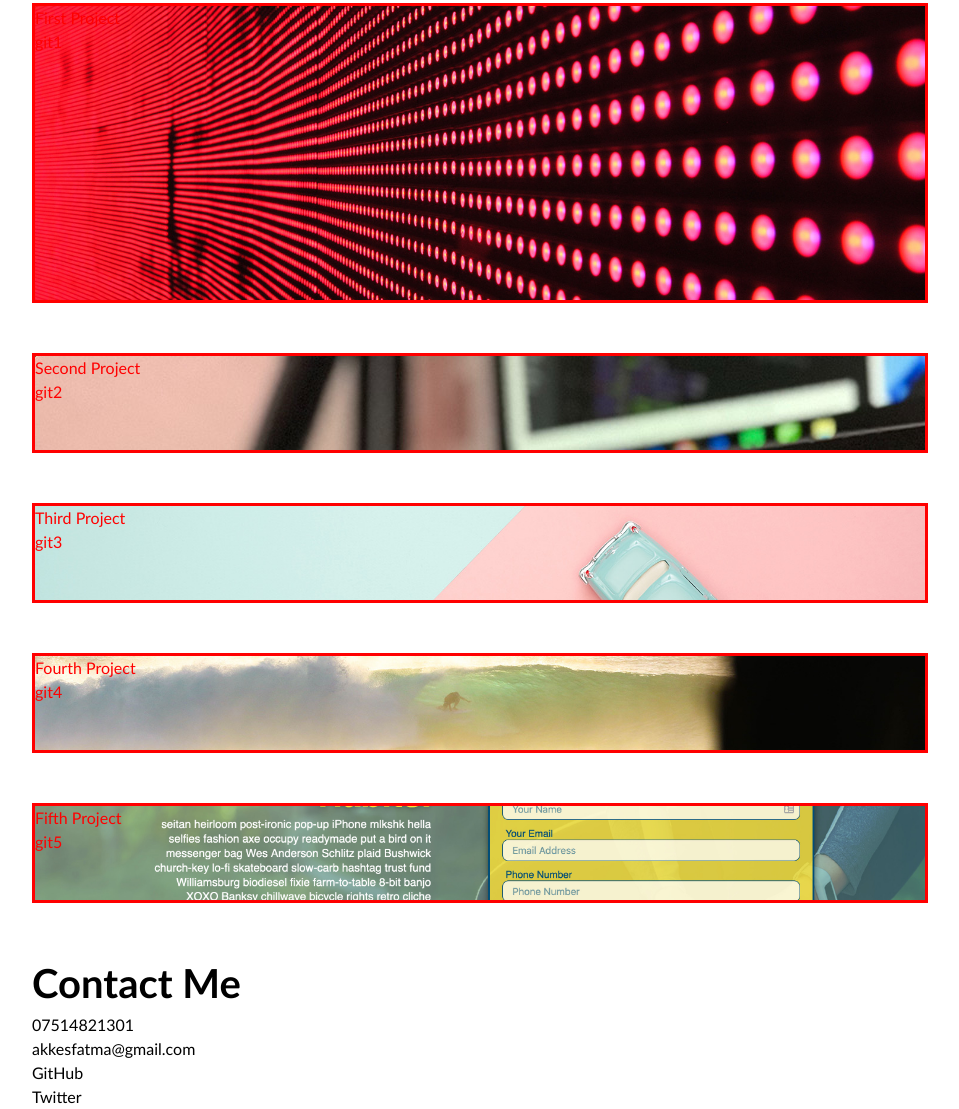
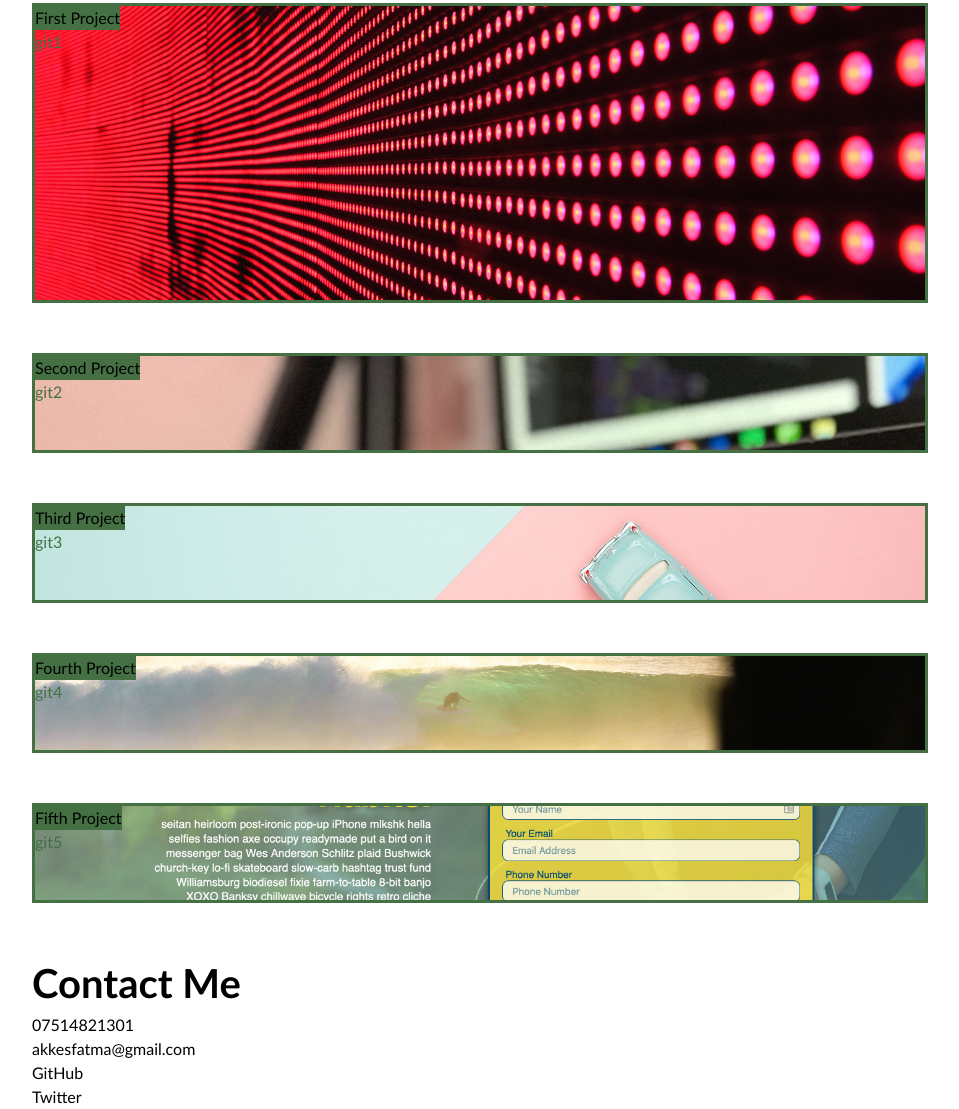
Before and after one commit to milkibeka/first-portfolio, a plain HTML site: page index.html in a window 1280 px wide. Shown: the part 761-1870 px from the top of the page, without its empty margins (160-1119 px from the left). Drawn offline with Linux system fonts and the light colour scheme.

```diff
--- a/assets/css/style.css
+++ b/assets/css/style.css
@@ -40,7 +40,7 @@ display:flexbox
   background-image: url("../images/02-portfolio-1.jpg");
   background-position: center;
   height: 300px;
-  border:solid; color: red;
+  border:solid; color:rgb(68, 112, 68);
 }
 
 #project2 {
@@ -48,25 +48,25 @@ display:flexbox
   background: url("../images/02-portfolio-2.jpg");
   background:cover;
   height: 100px;
-  border:solid; color: red;
+  border:solid; color: rgb(68, 112, 68);
 }
 #project3 {
   grid-area: project3;
   background-image: url("../images/02-portfolio-3.jpg");
   height: 100px;
-  border:solid; color: red;
+  border:solid; color: rgb(68, 112, 68);
 }
 #project4 {
   grid-area: project4;
   background-image: url("../images/02-portfolio-4.jpg");
   height: 100px;
-  border:solid; color: red;
+  border:solid; color: rgb(68, 112, 68);
 }
 #project5 {
   grid-area: project3;
   background-image: url("../images/02-run-buddy.jpg");
   height: 100px;
-  border:solid; color: red;
+  border:solid; color: rgb(68, 112, 68);
 }
 
 
@@ -126,3 +126,7 @@ a:hover {
       background-color: transparent;
       text-decoration: none;
     }
+ .heading1 {color:black;
+background-color:rgb(68, 112, 68);
+font-size: 40 px;
+text-align: center;}
--- a/index.html
+++ b/index.html
@@ -14,7 +14,7 @@
   <!-- main logo / nav -->
   <header class="top">
     <img id="logo" src="assets\images\Fatma logo.jpg">
-    <h1>Fatma</h1>
+    <h1 class="heading1">Fatma</h1>
     <h2> <a class="link" href="#about">About me</a></h2>
     <h2> <a class="link" href="#work">Work</a></h2>
     <h2><a class="link" href="#contact">Contact me</a></h2>
@@ -27,7 +27,7 @@
     <div id="bannerpicture">
 
 
-      <h2> My First Portfolio</h2>
+      <h2 class="heading"> My First Portfolio</h2>
     </div>
   </section>
 
```
